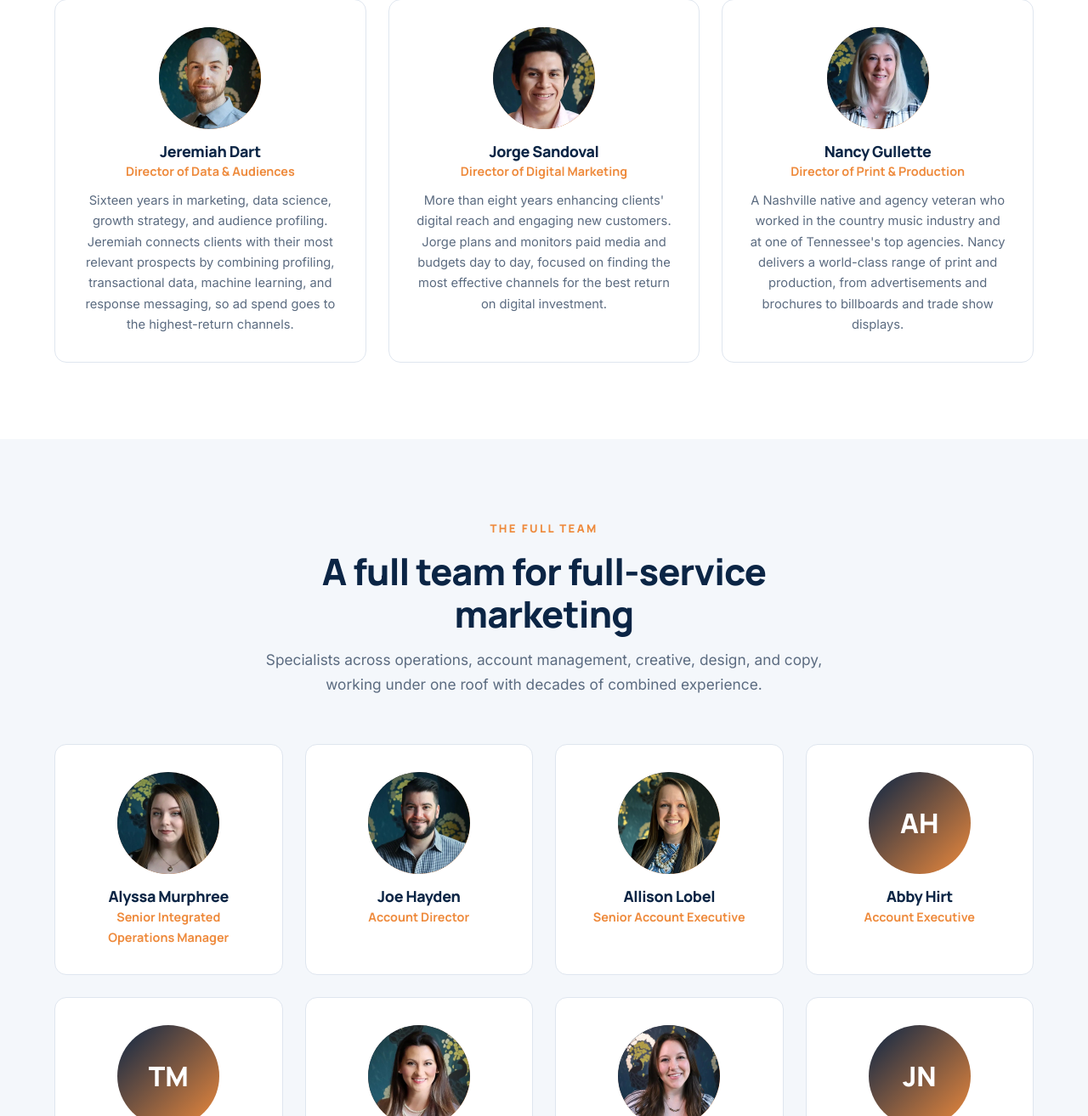
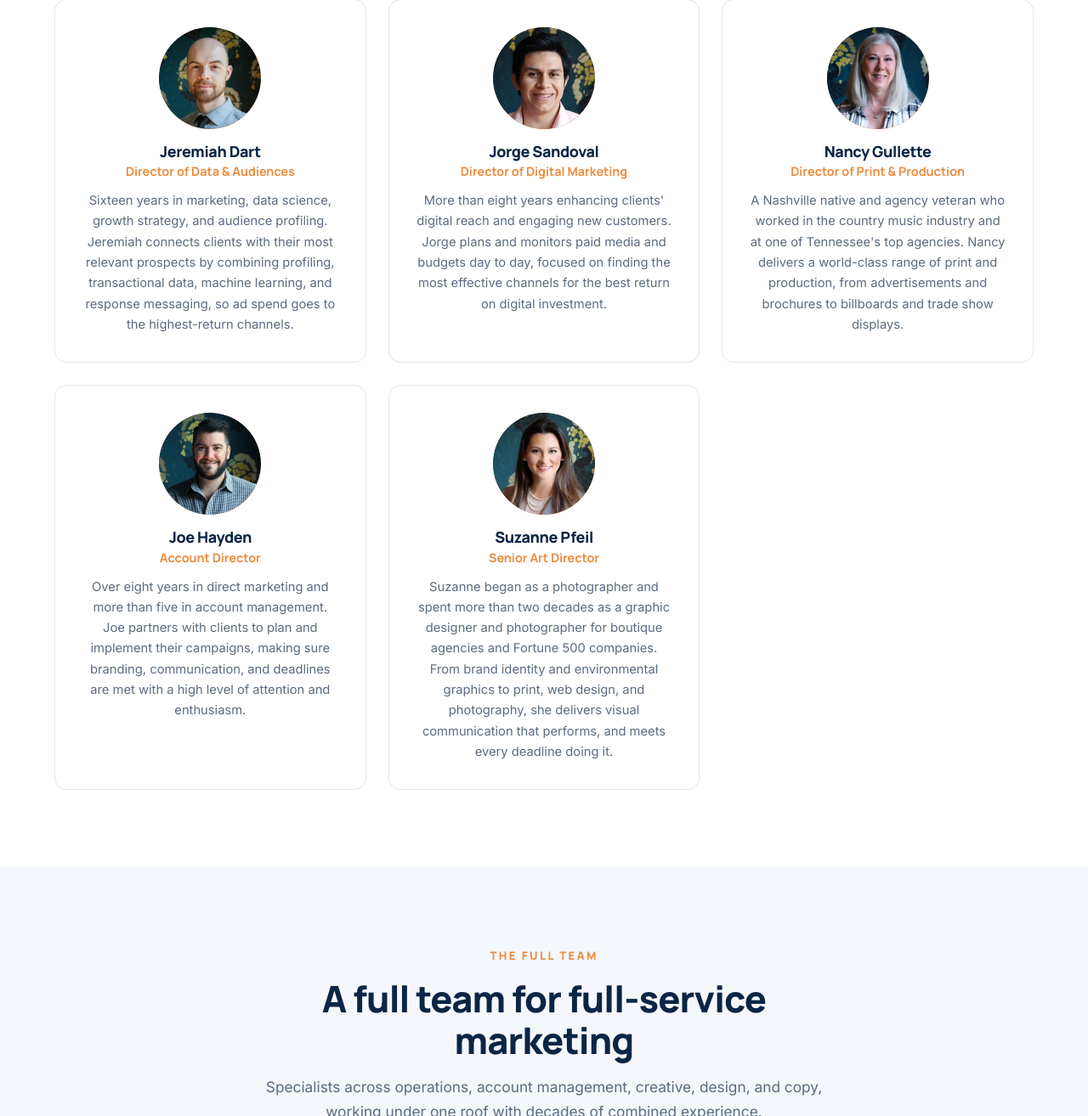
Before and after one commit to aliciamichele-cdmg/cdmg-website, a WordPress theme: template wp-theme/cdmg/page-our-story.php in a window 1280 px wide. Shown: the part 5186-6500 px from the top of the page at 85% size. Run offline with PHP 8.4 and a stand-in for WordPress, Linux system fonts and the light colour scheme; the site name, menu and one post (Sample post) are stand-ins, and other content is empty.

Commit message:
Promote Joe Hayden and Suzanne Pfeil to Leadership with bios; Full Team back to 3-col
Co-Authored-By: Claude Opus 4.8 <noreply@anthropic.com>

```diff
--- a/wp-theme/cdmg/page-our-story.php
+++ b/wp-theme/cdmg/page-our-story.php
@@ -129,6 +129,18 @@ get_header();
 					<div class="role">Director of Print &amp; Production</div>
 					<p>A Nashville native and agency veteran who worked in the country music industry and at one of Tennessee's top agencies. Nancy delivers a world-class range of print and production, from advertisements and brochures to billboards and trade show displays.</p>
 				</div>
+				<div class="card member reveal">
+					<div class="member__photo"><img src="<?php echo esc_url( get_template_directory_uri() . '/assets/team/joe-hayden.jpg' ); ?>" alt="Joe Hayden, Account Director" /></div>
+					<h3>Joe Hayden</h3>
+					<div class="role">Account Director</div>
+					<p>Over eight years in direct marketing and more than five in account management. Joe partners with clients to plan and implement their campaigns, making sure branding, communication, and deadlines are met with a high level of attention and enthusiasm.</p>
+				</div>
+				<div class="card member reveal">
+					<div class="member__photo"><img src="<?php echo esc_url( get_template_directory_uri() . '/assets/team/suzanne-pfeil.jpg' ); ?>" alt="Suzanne Pfeil, Senior Art Director" /></div>
+					<h3>Suzanne Pfeil</h3>
+					<div class="role">Senior Art Director</div>
+					<p>Suzanne began as a photographer and spent more than two decades as a graphic designer and photographer for boutique agencies and Fortune 500 companies. From brand identity and environmental graphics to print, web design, and photography, she delivers visual communication that performs, and meets every deadline doing it.</p>
+				</div>
 			</div>
 		</div>
 	</section>
@@ -145,18 +157,16 @@ get_header();
 			// Each entry: slug (empty if no photo yet), name, title, initials fallback.
 			$team = array(
 				array( 'alyssa-murphree',  'Alyssa Murphree',  'Senior Integrated Operations Manager', 'AM' ),
-				array( 'joe-hayden',       'Joe Hayden',       'Account Director',                     'JH' ),
 				array( 'allison-lobel',    'Allison Lobel',    'Senior Account Executive',             'AL' ),
 				array( '',                 'Abby Hirt',        'Account Executive',                    'AH' ),
 				array( '',                 'Tonya Mennino',    'Account Executive',                    'TM' ),
-				array( 'suzanne-pfeil',    'Suzanne Pfeil',    'Senior Art Director',                  'SP' ),
 				array( 'jessica-bourn',    'Jessica Bourn',    'Junior Art Director',                  'JB' ),
 				array( '',                 'Jessy Neale',      'Graphic Designer',                     'JN' ),
 				array( '',                 'Matthew Harrison', 'Digital Marketing Specialist',         'MH' ),
 				array( 'mia-anseman',      'Mia Anseman',      'Digital Marketing Specialist',         'MA' ),
 				array( 'brad-petersen',    'Brad Petersen',    'Copywriter',                           'BP' ),
 			);
-			echo '<div class="grid grid-4">';
+			echo '<div class="grid grid-3">';
 			foreach ( $team as $m ) {
 				if ( $m[0] ) {
 					$photo = '<img src="' . esc_url( get_template_directory_uri() . '/assets/team/' . $m[0] . '.jpg' ) . '" alt="' . esc_attr( $m[1] ) . '" />';
```
Also changed, not shown: our-story.html (+13 -3 lines).
